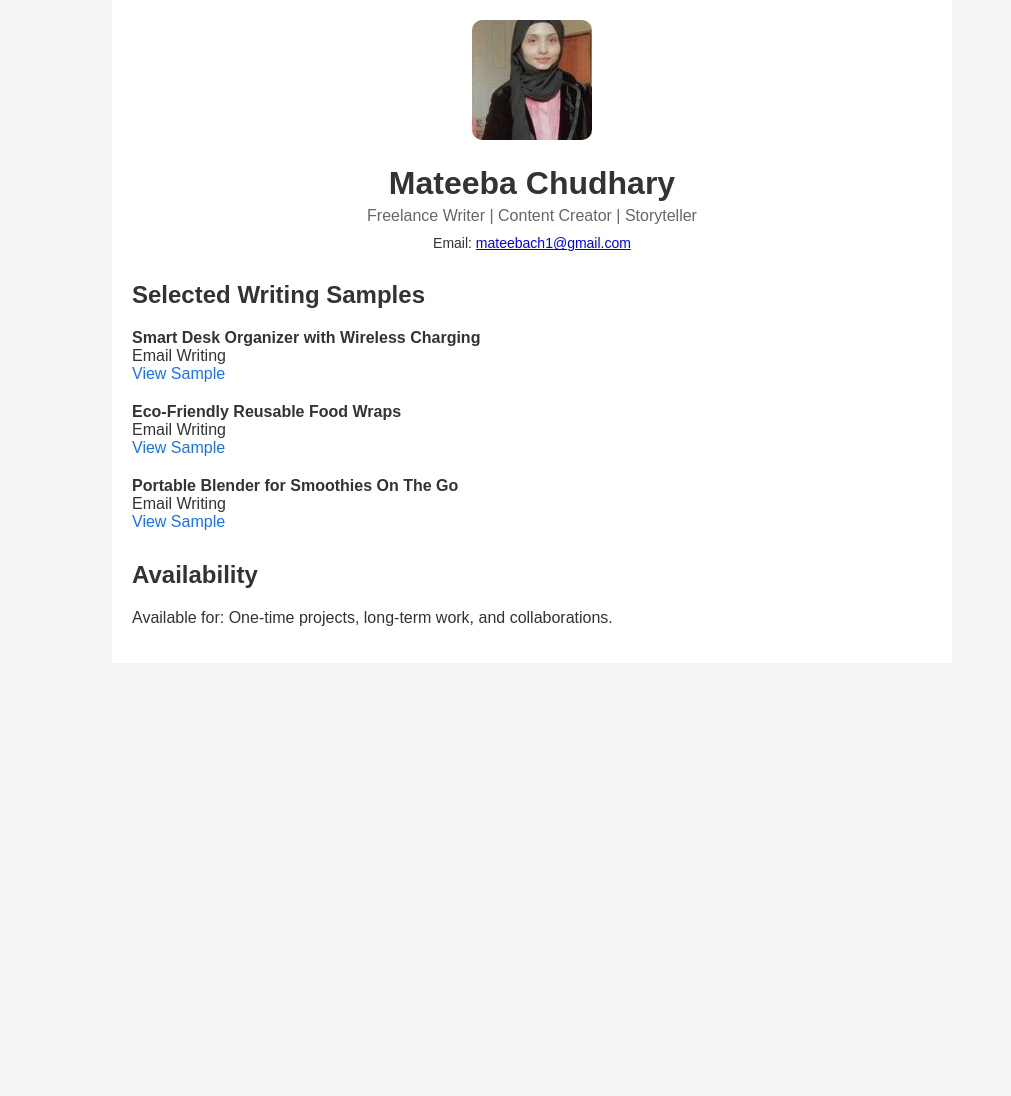
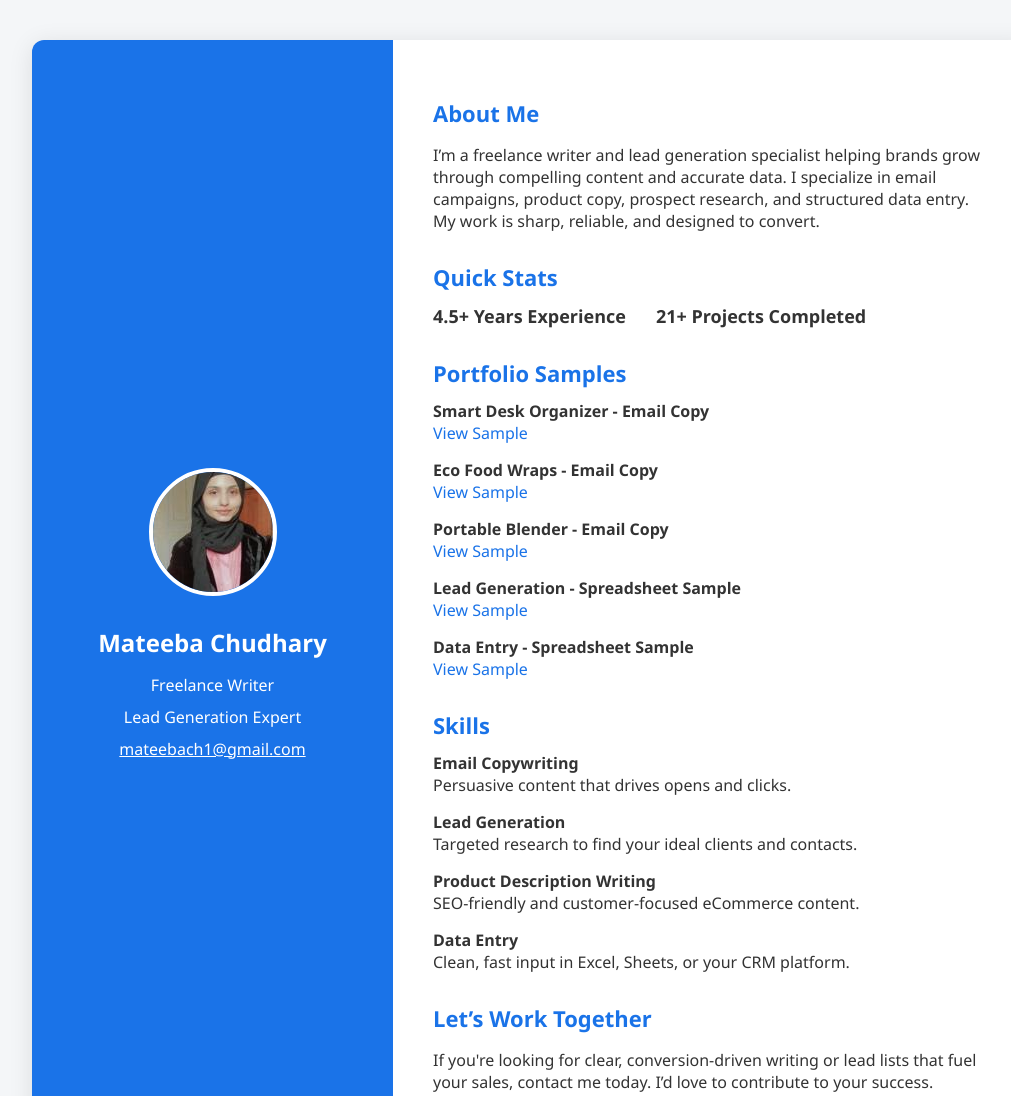
Before and after one commit to Mateeba25/Mateeba-chudhary, a plain HTML site: page index (1).html in a window 1280 px wide. Shown: the top 1096 px of the page, without its empty margins (108-1119 px from the left). Before the commit the page ends 800 px from the top, so only its background shows below. Drawn offline with Linux system fonts and the light colour scheme.

Commit message:
Update index (1).html

```diff
--- a/index (1).html
+++ b/index (1).html
@@ -3,89 +3,164 @@
 <head>
   <meta charset="UTF-8" />
   <meta name="viewport" content="width=device-width, initial-scale=1.0" />
-  <title>Mateeba Chudhary | Freelance Writing Portfolio</title>
-  <meta name="description" content="Explore the professional writing portfolio of Mateeba Chudhary, a freelance content writer specializing in email campaigns, product copy, and storytelling. Available for freelance and collaborative projects.">
+  <title>Mateeba Chudhary | Portfolio</title>
+  <meta name="description" content="Portfolio of Mateeba Chudhary: writing, lead generation, and data services." />
   <style>
     body {
-      font-family: Arial, sans-serif;
       margin: 0;
-      padding: 0;
-      background-color: #f5f5f5;
+      font-family: 'Segoe UI', Tahoma, Geneva, Verdana, sans-serif;
+      background-color: #f4f6f8;
       color: #333;
     }
     .container {
-      max-width: 800px;
-      margin: 0 auto;
-      padding: 20px;
-      background-color: #fff;
+      max-width: 1000px;
+      margin: 40px auto;
+      background: #fff;
+      border-radius: 12px;
+      box-shadow: 0 4px 24px rgba(0, 0, 0, 0.1);
+      display: flex;
+      overflow: hidden;
     }
-    .profile-img {
+    .sidebar {
+      background: #1a73e8;
+      color: #fff;
+      padding: 40px 30px;
+      width: 35%;
+      display: flex;
+      flex-direction: column;
+      align-items: center;
+      justify-content: center;
+    }
+    .sidebar img {
       width: 120px;
-      border-radius: 10px;
+      height: 120px;
+      border-radius: 50%;
+      object-fit: cover;
+      border: 4px solid #fff;
+      margin-bottom: 20px;
     }
-    header {
-      text-align: center;
+    .sidebar h1 {
+      font-size: 24px;
+      margin: 10px 0;
     }
-    h1 {
-      margin-bottom: 0;
+    .sidebar h3 {
+      font-weight: normal;
+      margin: 5px 0;
+      font-size: 16px;
     }
-    .subtitle {
-      color: #666;
-      margin-top: 5px;
+    .main {
+      padding: 40px;
+      width: 65%;
     }
-    .contact {
-      margin-top: 10px;
-      font-size: 14px;
+    .main h2 {
+      font-size: 22px;
+      margin-bottom: 12px;
+      color: #1a73e8;
     }
     .section {
-      margin-top: 30px;
+      margin-bottom: 30px;
     }
-    .sample {
-      margin-bottom: 20px;
+    .stats {
+      display: flex;
+      gap: 30px;
+      font-size: 18px;
+      font-weight: bold;
     }
-    .sample a {
+    .portfolio-item, .skill-item {
+      margin-bottom: 15px;
+    }
+    .portfolio-item a {
       color: #1a73e8;
       text-decoration: none;
+      font-weight: 500;
     }
-    .sample a:hover {
+    .portfolio-item a:hover {
       text-decoration: underline;
+    }
+    .footer {
+      text-align: center;
+      font-size: 14px;
+      color: #888;
+      margin-top: 40px;
     }
   </style>
 </head>
 <body>
   <div class="container">
-    <header>
-      <img src="profile.jpg" alt="Mateeba Chudhary" class="profile-img" />
+    <div class="sidebar">
+      <img src="profile.jpg" alt="Mateeba Chudhary" />
       <h1>Mateeba Chudhary</h1>
-      <div class="subtitle">Freelance Writer | Content Creator | Storyteller</div>
-      <div class="contact">Email: <a href="mailto:mateebach1@gmail.com">mateebach1@gmail.com</a></div>
-    </header>
+      <h3>Freelance Writer</h3>
+      <h3>Lead Generation Expert</h3>
+      <h3><a style="color: #fff; text-decoration: underline;" href="mailto:mateebach1@gmail.com">mateebach1@gmail.com</a></h3>
+    </div>
 
-    <div class="section">
-      <h2>Selected Writing Samples</h2>
-
-      <div class="sample">
-        <strong>Smart Desk Organizer with Wireless Charging</strong><br />
-        <span>Email Writing</span><br />
-        <a href="https://1drv.ms/w/c/ff13ed3af5f093a2/EQMoUJILjmdPiK8GyAllvRsBMbEYe9YvVaVY1ax2HuNtrA?e=7CT9Oh" target="_blank">View Sample</a>
+    <div class="main">
+      <div class="section">
+        <h2>About Me</h2>
+        <p>I’m a freelance writer and lead generation specialist helping brands grow through compelling content and accurate data. I specialize in email campaigns, product copy, prospect research, and structured data entry. My work is sharp, reliable, and designed to convert.</p>
       </div>
 
-      <div class="sample">
-        <strong>Eco-Friendly Reusable Food Wraps</strong><br />
-        <span>Email Writing</span><br />
-        <a href="https://1drv.ms/w/c/ff13ed3af5f093a2/Efb4y6PhI-lMpUJkC5SLXTYBLVziZ_ZH0QwbGmqwNNoGgw?e=mCCoEN" target="_blank">View Sample</a>
+      <div class="section">
+        <h2>Quick Stats</h2>
+        <div class="stats">
+          <div>4.5+ Years Experience</div>
+          <div>21+ Projects Completed</div>
+        </div>
       </div>
 
-      <div class="sample">
-        <strong>Portable Blender for Smoothies On The Go</strong><br />
-        <span>Email Writing</span><br />
-        <a href="https://1drv.ms/w/c/ff13ed3af5f093a2/EZYB5JA3LvRMlPmQIn3a1PcBlYKovI1WA7l6w-gsZOjOXg?e=31dCU2" target="_blank">View Sample</a>
+      <div class="section">
+        <h2>Portfolio Samples</h2>
+        <div class="portfolio-item">
+          <strong>Smart Desk Organizer - Email Copy</strong><br />
+          <a href="https://1drv.ms/w/c/ff13ed3af5f093a2/EQMoUJILjmdPiK8GyAllvRsBMbEYe9YvVaVY1ax2HuNtrA?e=7CT9Oh" target="_blank">View Sample</a>
+        </div>
+        <div class="portfolio-item">
+          <strong>Eco Food Wraps - Email Copy</strong><br />
+          <a href="https://1drv.ms/w/c/ff13ed3af5f093a2/Efb4y6PhI-lMpUJkC5SLXTYBLVziZ_ZH0QwbGmqwNNoGgw?e=mCCoEN" target="_blank">View Sample</a>
+        </div>
+        <div class="portfolio-item">
+          <strong>Portable Blender - Email Copy</strong><br />
+          <a href="https://1drv.ms/w/c/ff13ed3af5f093a2/EZYB5JA3LvRMlPmQIn3a1PcBlYKovI1WA7l6w-gsZOjOXg?e=31dCU2" target="_blank">View Sample</a>
+        </div>
+        <div class="portfolio-item">
+          <strong>Lead Generation - Spreadsheet Sample</strong><br />
+          <a href="https://docs.google.com/spreadsheets/d/1JqnxpMso4JCXu-CR_EZREbU5TO5gMZs4ZFq-OCYCIGk/edit?usp=sharing" target="_blank">View Sample</a>
+        </div>
+        <div class="portfolio-item">
+          <strong>Data Entry - Spreadsheet Sample</strong><br />
+          <a href="https://docs.google.com/spreadsheets/d/1srt-fElFdD9EIHku4Llz66zzKKAUCH3dQgvjm29IsOE/edit?usp=sharing" target="_blank">View Sample</a>
+        </div>
       </div>
-    </div>
 
-    <div class="section">
-      <h2>Availability</h2>
-      <p>Available for: One-time projects, long-term work, and collaborations.</p>
+      <div class="section">
+        <h2>Skills</h2>
+        <div class="skill-item">
+          <strong>Email Copywriting</strong><br />
+          <span>Persuasive content that drives opens and clicks.</span>
+        </div>
+        <div class="skill-item">
+          <strong>Lead Generation</strong><br />
+          <span>Targeted research to find your ideal clients and contacts.</span>
+        </div>
+        <div class="skill-item">
+          <strong>Product Description Writing</strong><br />
+          <span>SEO-friendly and customer-focused eCommerce content.</span>
+        </div>
+        <div class="skill-item">
+          <strong>Data Entry</strong><br />
+          <span>Clean, fast input in Excel, Sheets, or your CRM platform.</span>
+        </div>
+      </div>
+
+      <div class="section">
+        <h2>Let’s Work Together</h2>
+        <p>If you're looking for clear, conversion-driven writing or lead lists that fuel your sales, contact me today. I’d love to contribute to your success.</p>
+      </div>
+
+      <div class="footer">
+        &copy; 2025 Mateeba Chudhary. All rights reserved.
+      </div>
     </div>
   </div>
 </body>
```
